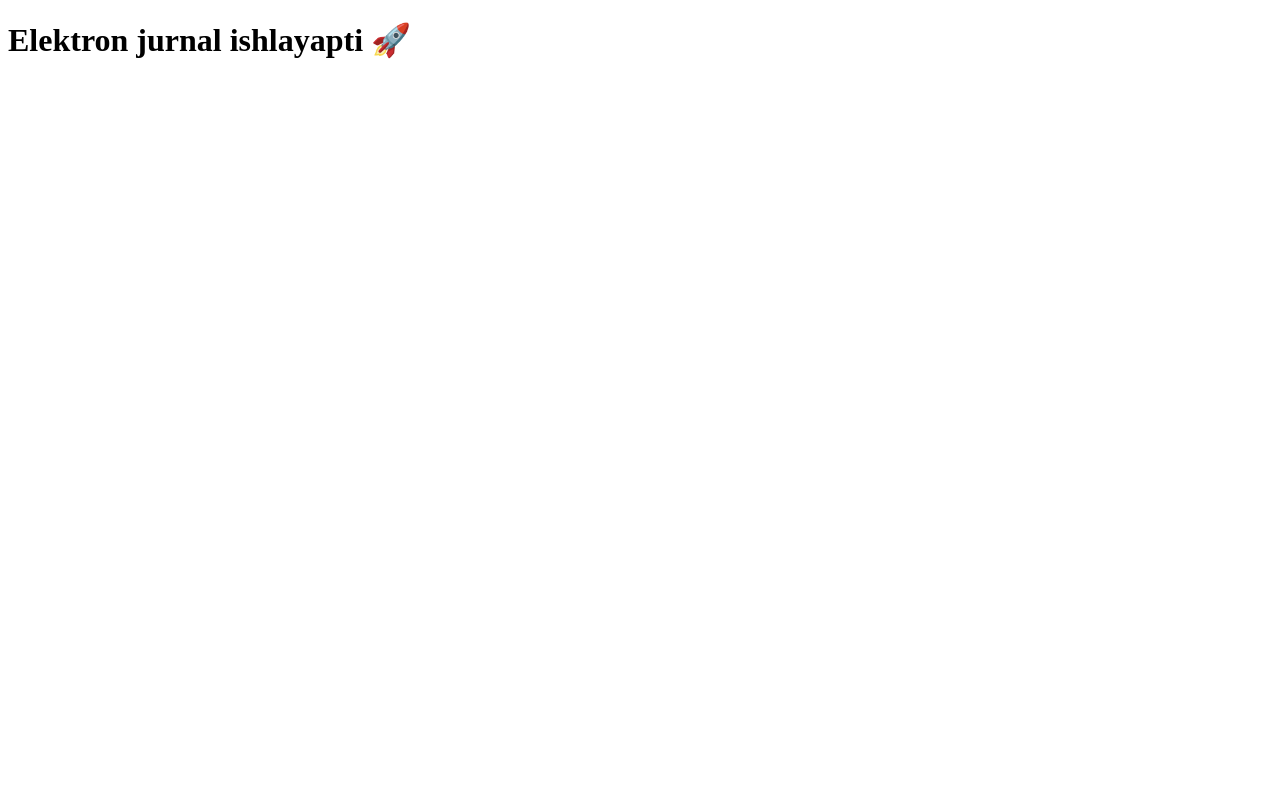
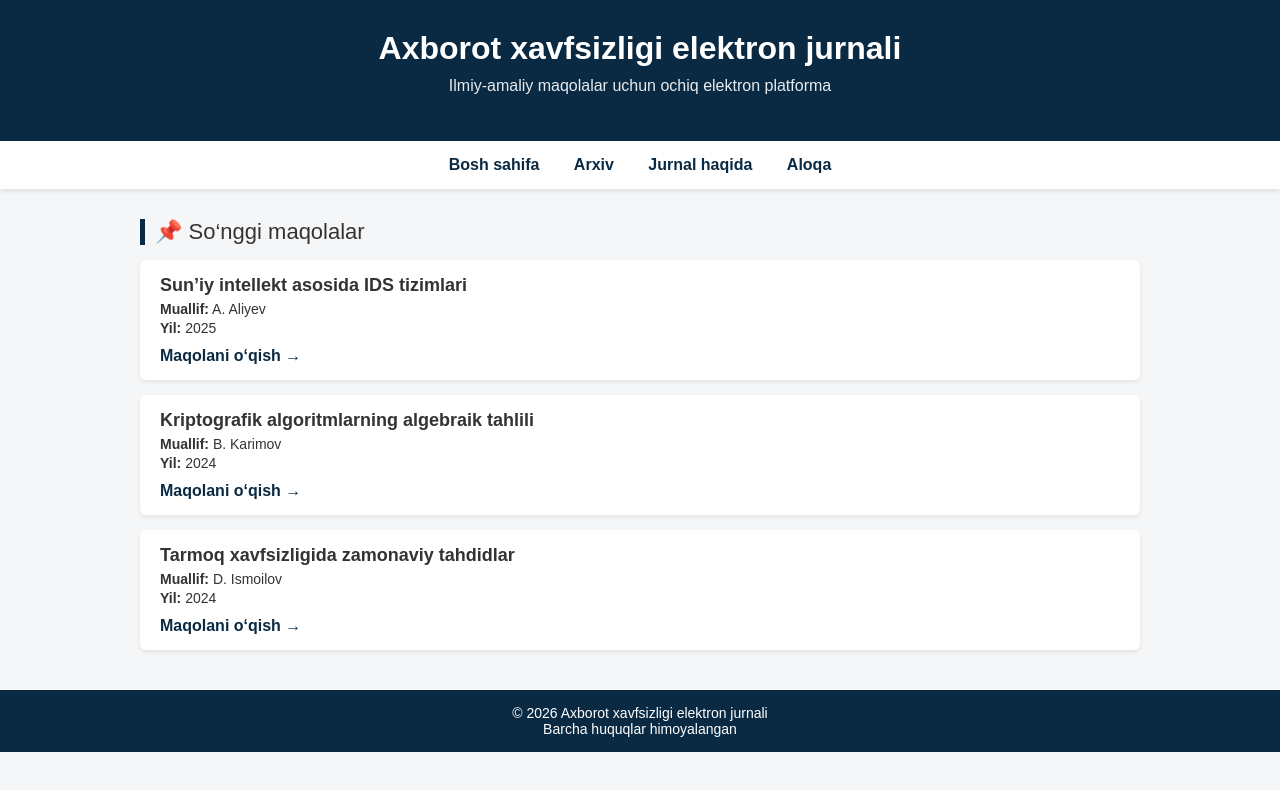
Before and after one commit to mansuralisherovich1994-pixel/journal-frontend, a plain HTML site: page index.html in a window 1280 px wide. Drawn offline with Linux system fonts and the light colour scheme.

Commit message:
Update index.html

```diff
--- a/index.html
+++ b/index.html
@@ -1,9 +1,154 @@
 <!DOCTYPE html>
-<html>
+<html lang="uz">
 <head>
-  <title>Elektron Jurnal</title>
+  <meta charset="UTF-8">
+  <title>Axborot xavfsizligi elektron jurnali</title>
+  <meta name="viewport" content="width=device-width, initial-scale=1.0">
+
+  <style>
+    body {
+      margin: 0;
+      font-family: Arial, sans-serif;
+      background: #f4f6f8;
+      color: #333;
+    }
+
+    header {
+      background: #0a2a43;
+      color: white;
+      padding: 30px 20px;
+      text-align: center;
+    }
+
+    header h1 {
+      margin: 0;
+      font-size: 32px;
+    }
+
+    header p {
+      margin-top: 10px;
+      font-size: 16px;
+      opacity: 0.9;
+    }
+
+    nav {
+      background: #ffffff;
+      padding: 15px;
+      text-align: center;
+      box-shadow: 0 2px 5px rgba(0,0,0,0.1);
+    }
+
+    nav a {
+      margin: 0 15px;
+      text-decoration: none;
+      color: #0a2a43;
+      font-weight: bold;
+    }
+
+    nav a:hover {
+      text-decoration: underline;
+    }
+
+    main {
+      max-width: 1000px;
+      margin: 30px auto;
+      padding: 0 20px;
+    }
+
+    .section-title {
+      font-size: 22px;
+      margin-bottom: 15px;
+      border-left: 5px solid #0a2a43;
+      padding-left: 10px;
+    }
+
+    .article {
+      background: white;
+      padding: 15px 20px;
+      margin-bottom: 15px;
+      border-radius: 6px;
+      box-shadow: 0 2px 4px rgba(0,0,0,0.08);
+    }
+
+    .article h3 {
+      margin: 0 0 5px 0;
+      font-size: 18px;
+    }
+
+    .article p {
+      margin: 3px 0;
+      font-size: 14px;
+    }
+
+    .article a {
+      display: inline-block;
+      margin-top: 8px;
+      color: #0a2a43;
+      font-weight: bold;
+      text-decoration: none;
+    }
+
+    .article a:hover {
+      text-decoration: underline;
+    }
+
+    footer {
+      background: #0a2a43;
+      color: white;
+      text-align: center;
+      padding: 15px;
+      margin-top: 40px;
+      font-size: 14px;
+    }
+  </style>
 </head>
+
 <body>
-  <h1>Elektron jurnal ishlayapti 🚀</h1>
+
+<header>
+  <h1>Axborot xavfsizligi elektron jurnali</h1>
+  <p>Ilmiy-amaliy maqolalar uchun ochiq elektron platforma</p>
+</header>
+
+<nav>
+  <a href="index.html">Bosh sahifa</a>
+  <a href="archive.html">Arxiv</a>
+  <a href="#">Jurnal haqida</a>
+  <a href="#">Aloqa</a>
+</nav>
+
+<main>
+
+  <div class="section-title">📌 So‘nggi maqolalar</div>
+
+  <div class="article">
+    <h3>Sun’iy intellekt asosida IDS tizimlari</h3>
+    <p><b>Muallif:</b> A. Aliyev</p>
+    <p><b>Yil:</b> 2025</p>
+    <a href="article.html?id=3">Maqolani o‘qish →</a>
+  </div>
+
+  <div class="article">
+    <h3>Kriptografik algoritmlarning algebraik tahlili</h3>
+    <p><b>Muallif:</b> B. Karimov</p>
+    <p><b>Yil:</b> 2024</p>
+    <a href="article.html?id=1">Maqolani o‘qish →</a>
+  </div>
+
+  <div class="article">
+    <h3>Tarmoq xavfsizligida zamonaviy tahdidlar</h3>
+    <p><b>Muallif:</b> D. Ismoilov</p>
+    <p><b>Yil:</b> 2024</p>
+    <a href="article.html?id=2">Maqolani o‘qish →</a>
+  </div>
+
+</main>
+
+<footer>
+  © 2026 Axborot xavfsizligi elektron jurnali
+  <br>
+  Barcha huquqlar himoyalangan
+</footer>
+
 </body>
 </html>
```
